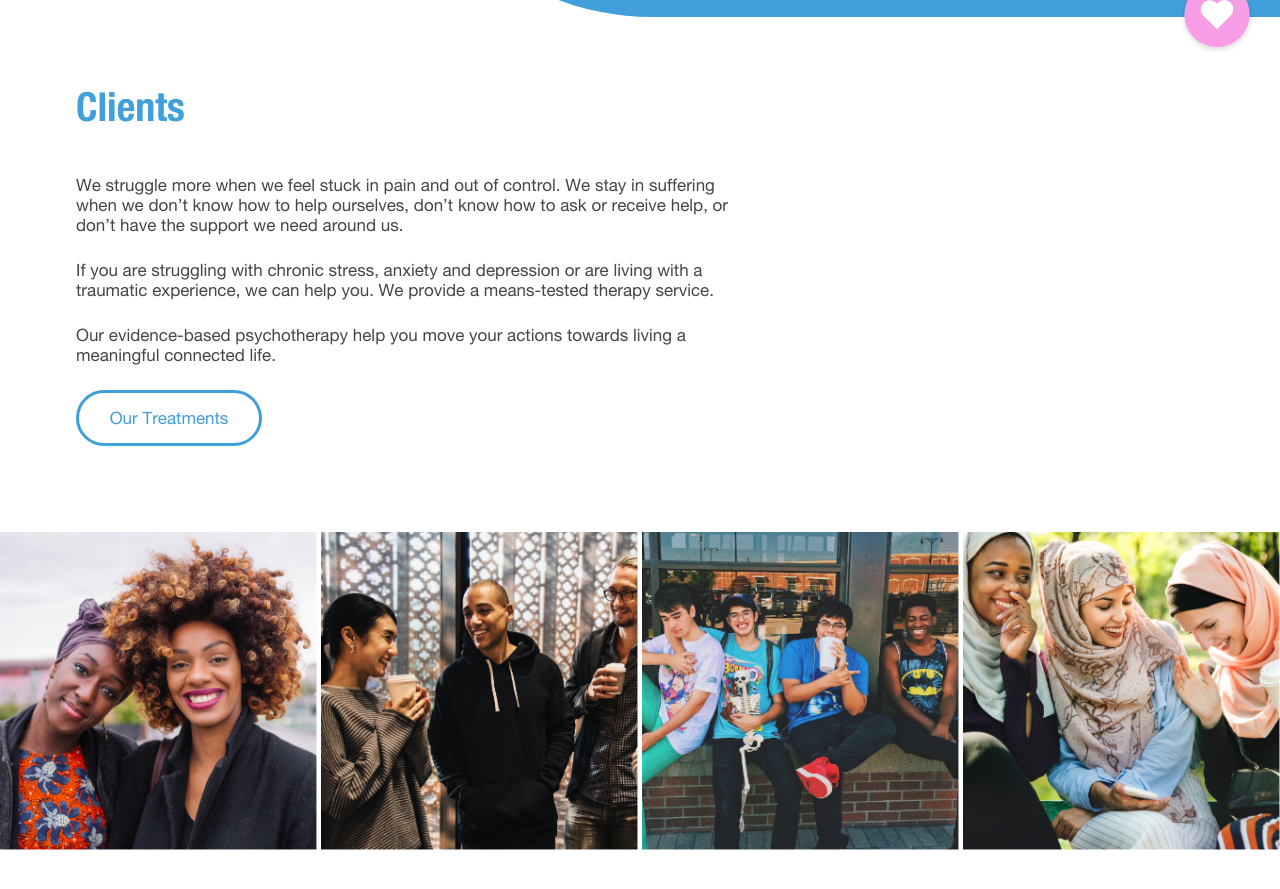
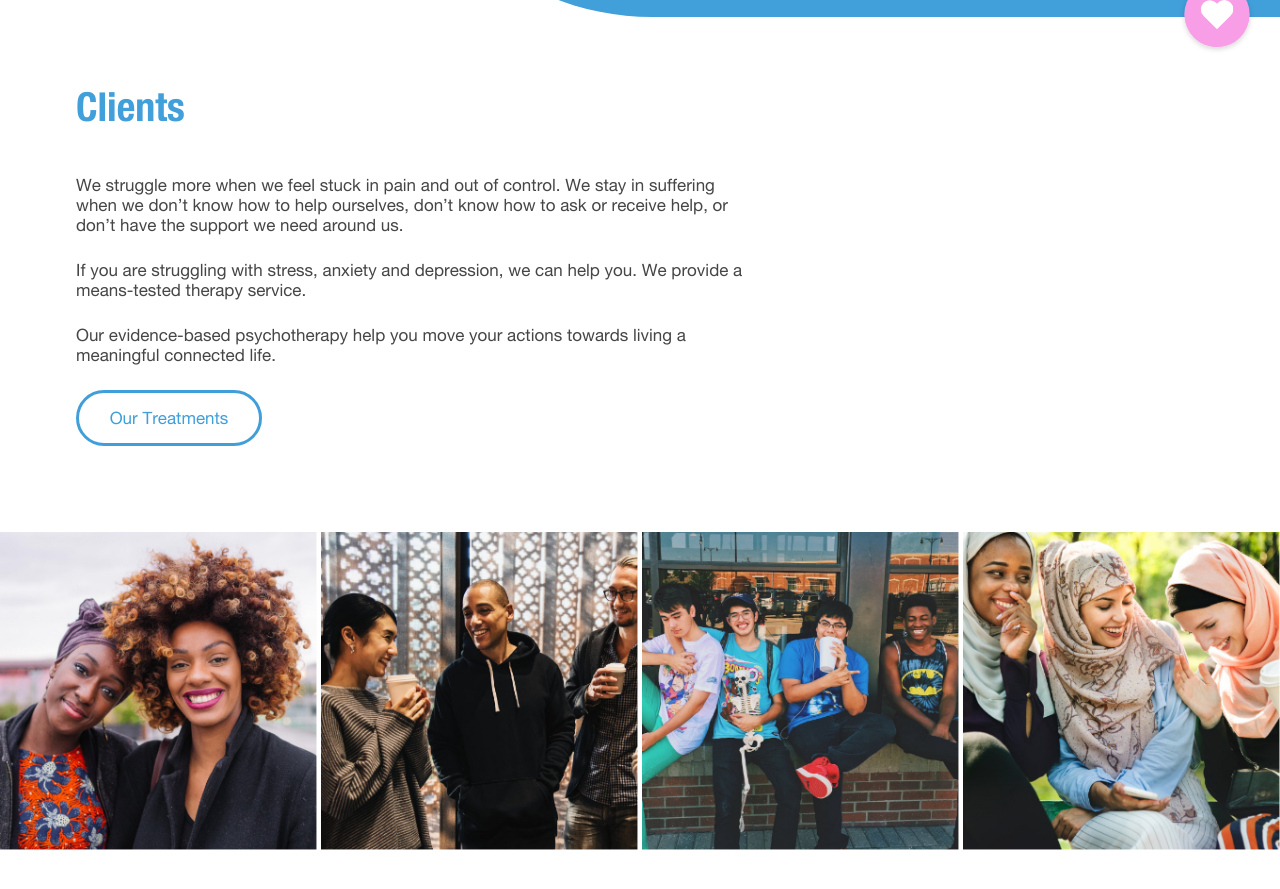
Before and after one commit to powertolive/powertolive.uk, a Jekyll site: the page built from index.html, in a window 1280 px wide and 900 px high, scrolled down 921 px. Shown: the top 889 px of the window. Built offline with Jekyll 4.4.1, drawn with Linux system fonts in a browser that asks for light colours; some web fonts are replaced.

Commit message:
Update clients.html

```diff
--- a/_includes/clients.html
+++ b/_includes/clients.html
@@ -8,9 +8,8 @@
     </p>
 
     <p>
-      If you are struggling with chronic stress, anxiety and depression or are
-      living with a traumatic experience, we can help you. We provide a
-      <a href="#donation_sec">means-tested therapy service</a>.
+      If you are struggling with stress, anxiety and depression, we can help you.
+      We provide a <a href="#donation_sec">means-tested therapy service</a>.
     </p>
 
     <p>
```
